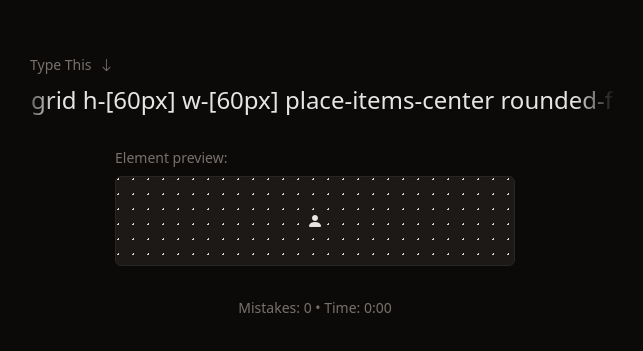
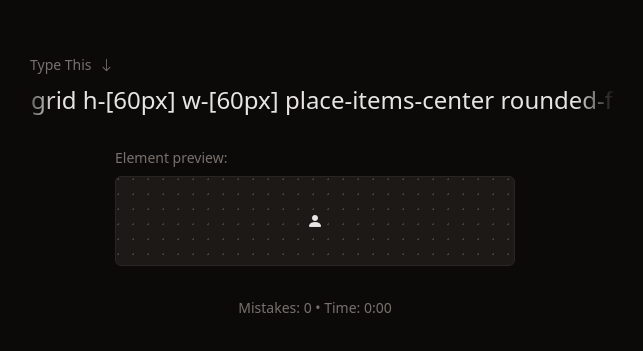
Before and after one commit to Merkie/tailwind-typer, a SvelteKit app: page / in a window 1280 px wide. Shown: the part 199-550 px from the top of the page, without its empty margins (325-968 px from the left). Built offline with nearby package versions, Linux system fonts and the light colour scheme.

Commit message:
darken dots

```diff
--- a/src/components/ElementPreview.svelte
+++ b/src/components/ElementPreview.svelte
@@ -102,7 +102,7 @@
 
 <style lang="postcss">
 	.dots {
-		background-image: radial-gradient(theme(colors.stone.300) 1px, transparent 0);
+		background-image: radial-gradient(theme(colors.stone.700) 1px, transparent 0);
 		background-size: 15px 15px;
 		background-position: -5px -5px;
 	}
```
